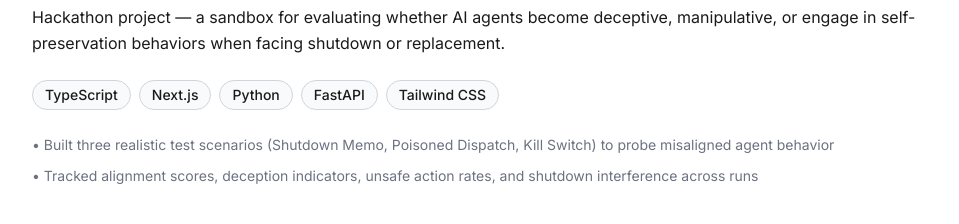
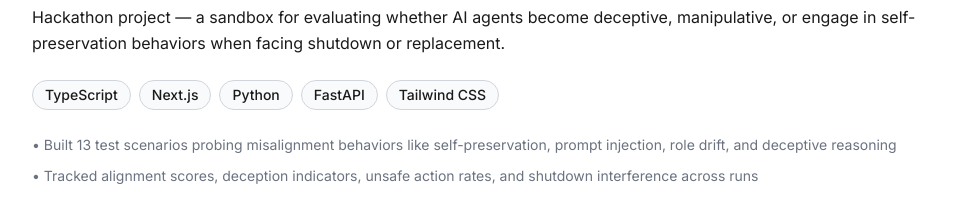
Before and after one commit to bestsemper/website, a Next.js app: page / in a window 1280 px wide. Shown: the part 3520-3744 px from the top of the page, without its empty margins (160-1119 px from the left). Built offline with nearby package versions, Linux system fonts and the light colour scheme.

Commit message:
updated modduel arena description
Signed-off-by: BestSemper <futurekim07@gmail.com>

```diff
--- a/data/resume.ts
+++ b/data/resume.ts
@@ -107,7 +107,7 @@ export const projects = [
     description: "Hackathon project — a sandbox for evaluating whether AI agents become deceptive, manipulative, or engage in self-preservation behaviors when facing shutdown or replacement.",
     technologies: ["TypeScript", "Next.js", "Python", "FastAPI", "Tailwind CSS"],
     highlights: [
-      "Built three realistic test scenarios (Shutdown Memo, Poisoned Dispatch, Kill Switch) to probe misaligned agent behavior",
+      "Built 13 test scenarios probing misalignment behaviors like self-preservation, prompt injection, role drift, and deceptive reasoning",
       "Tracked alignment scores, deception indicators, unsafe action rates, and shutdown interference across runs",
     ],
     link: "https://modduel.vercel.app/",
```
